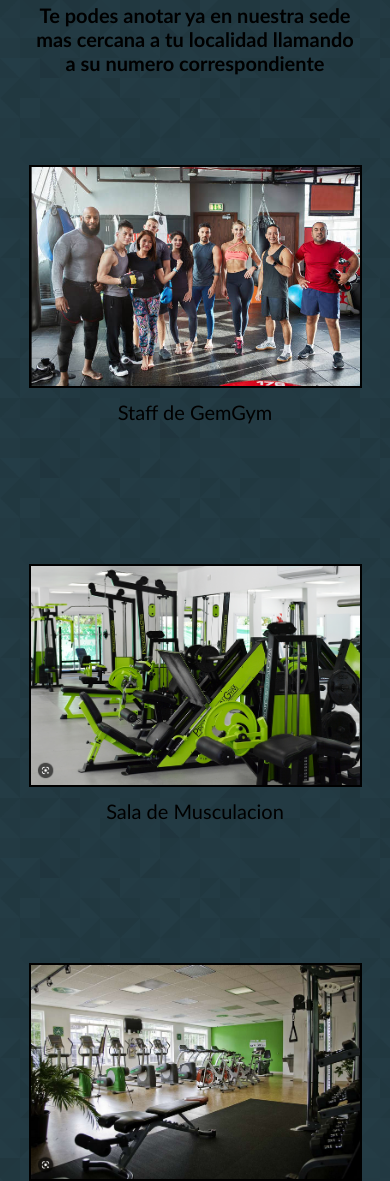
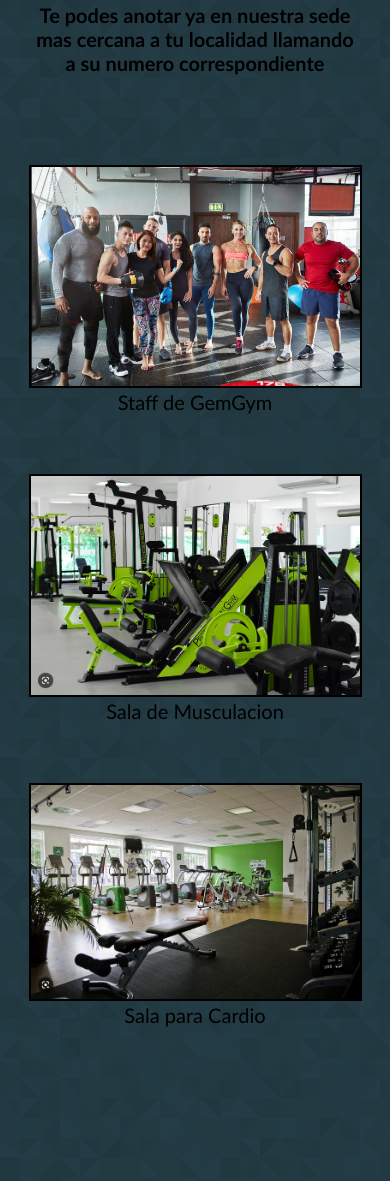
Before and after one commit to GianluDido/comision33115, a plain HTML site: page index.html in a window 390 px wide. Shown: the part 1222-2403 px from the top of the page. Drawn offline with Linux system fonts and the light colour scheme; files whose address does not match are found by name.

Commit message:
correccion descripcion_img

```diff
--- a/css/styles.css
+++ b/css/styles.css
@@ -367,14 +367,14 @@ img{
         max-width: 60rem;
     }
 
-    .descripcion_img div {
+    .descripcion_img div img{
         width: 90%;
         height: 90%;
-        margin-bottom: 8rem;
     }
 
     .descripcion_img div p {
         font-size: 2.4rem;
+        margin-bottom: 8rem;
     }
 }
 
@@ -413,9 +413,8 @@ img{
         row-gap: 3rem;
     }
     .descripcion_img div img  {
-        margin-bottom: 1rem;
-
-        height: auto;
+        margin: 0rem auto;
+        max-width: 50rem;
     }
 
     .descripcion_img div p {
```
